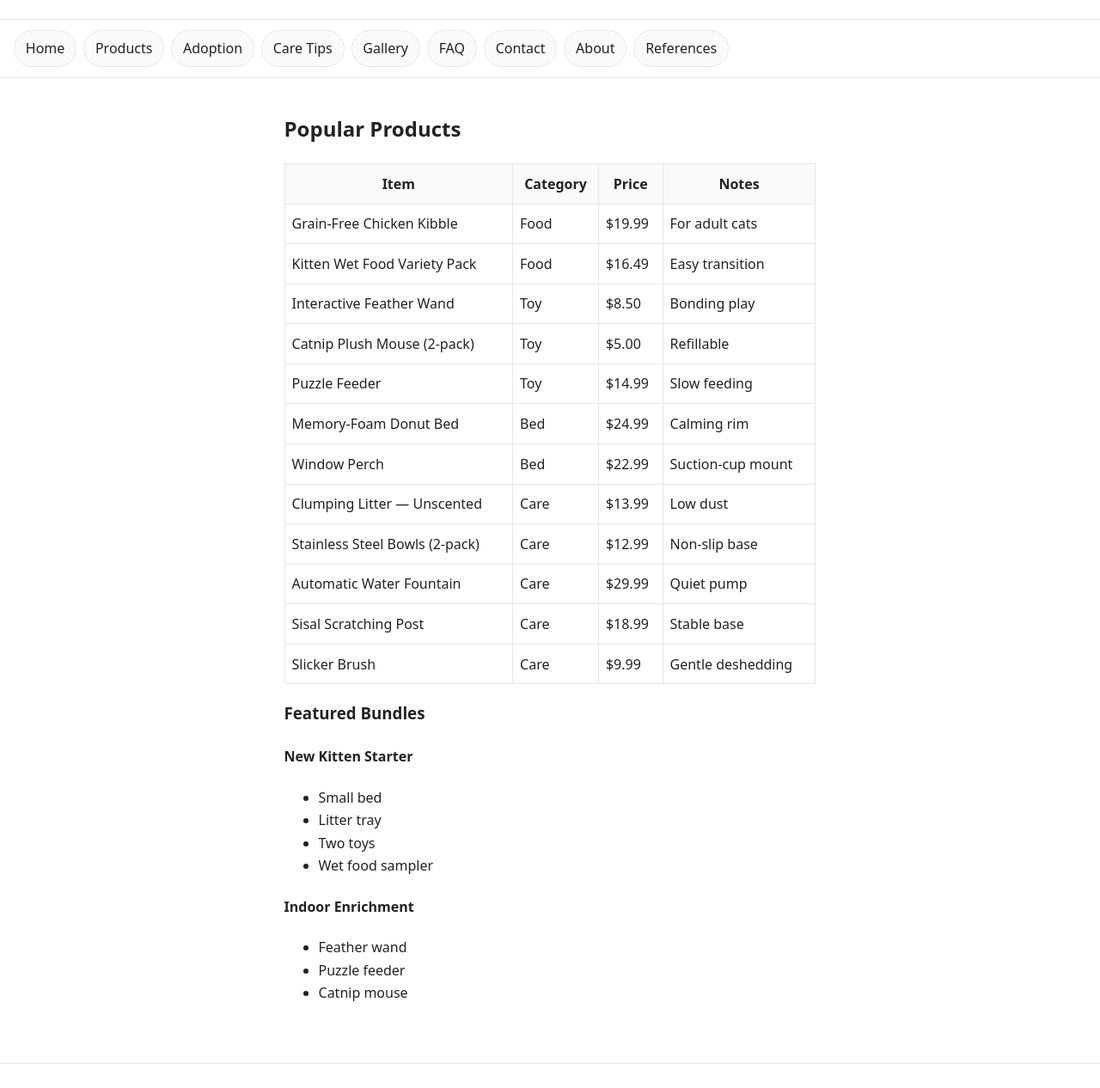
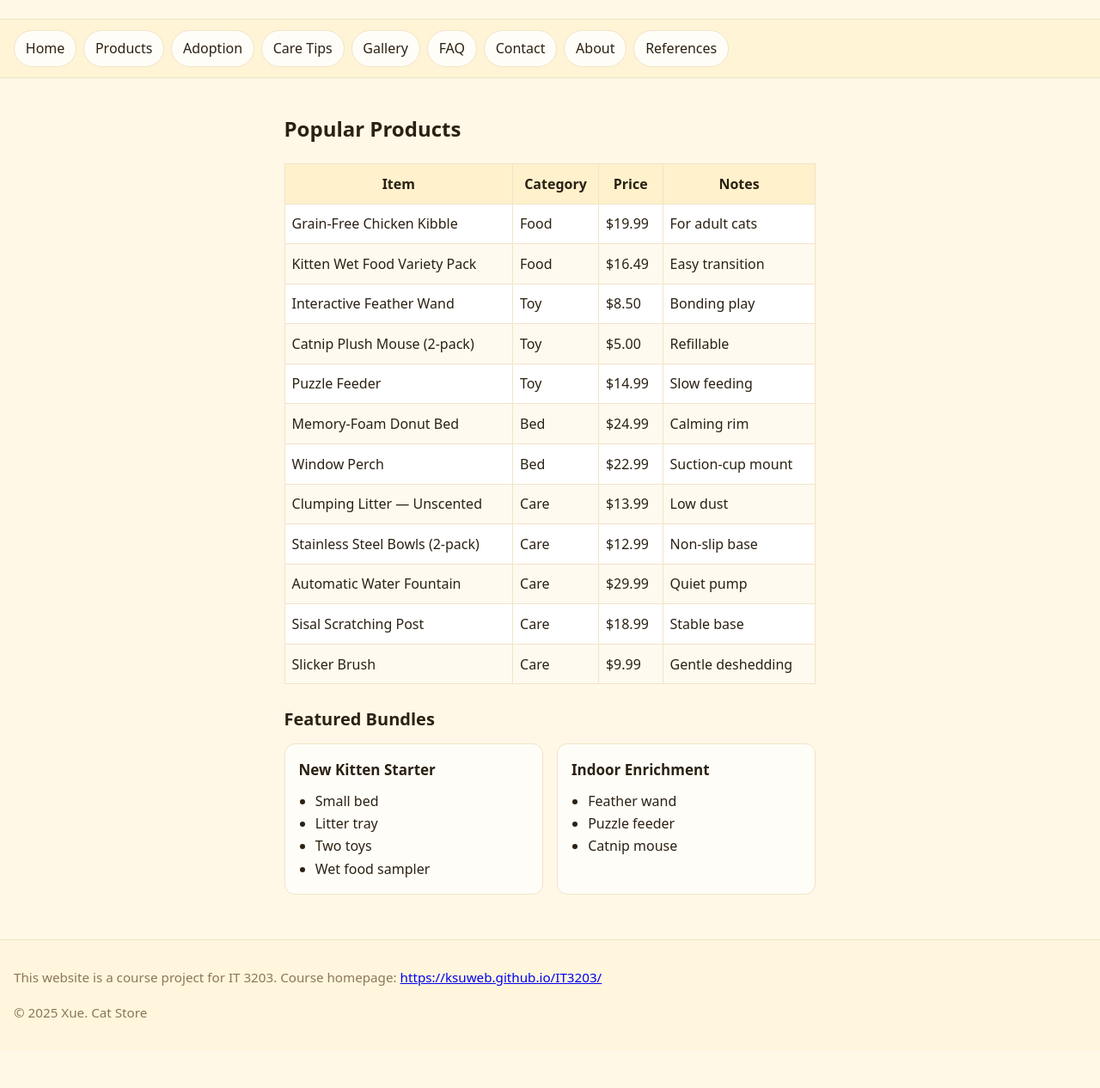
Before and after one commit to jiayihuanggu-max/cat-store-site, a plain HTML site: page products.html in a window 1280 px wide. Shown: the part 95-1361 px from the top of the page at 86% size. After the commit the page ends 1317 px from the top, so only its background shows below. Drawn offline with Linux system fonts and the light colour scheme.

Commit message:
Add files via upload

```diff
--- a/styles.css
+++ b/styles.css
@@ -1,6 +1,14 @@
 
 :root{
-  --fg:#222; --bg:#fff; --muted:#6b7280; --border:#e5e7eb; --accent:#0ea5e9; --accent-2:#f59e0b;
+
+  --fg:#2b2113;
+  --bg:#fff8e6;
+  --muted:#8a775a;
+  --border:#f1e4c7;
+  --card:#fffdf7;
+  --accent:#d97706;
+  --accent-2:#b45309;
+  --pill:#fff1cc;
 }
 
 *{ box-sizing:border-box; }
@@ -8,18 +16,23 @@ body{
   margin:0; font-family: system-ui, -apple-system, Segoe UI, Roboto, Arial, sans-serif;
   color:var(--fg); background:var(--bg); line-height:1.65;
 }
+
 .header{ padding:2rem 1rem; border-bottom:1px solid var(--border); }
 .header h1{ margin:0; font-size:clamp(1.5rem, 2.5vw, 2.25rem); }
 
 /* Flex for navigation */
 .site-nav{
-  display:flex; flex-wrap:wrap; gap:.5rem; padding:.75rem 1rem; border-bottom:1px solid var(--border);
+  display:flex; flex-wrap:wrap; gap:.5rem; padding:.75rem 1rem;
+  border-bottom:1px solid var(--border);
+  background:#fff4d6;
 }
 .site-nav a{
-  padding:.45rem .8rem; border:1px solid var(--border); border-radius:999px; background:#fafafa;
-  text-decoration:none; color:inherit; transition: background .15s ease, transform .05s ease;
+  padding:.45rem .8rem; border:1px solid var(--border); border-radius:999px;
+  background:var(--card);
+  text-decoration:none; color:inherit;
+  transition: background .15s ease, border-color .15s ease, transform .05s ease;
 }
-.site-nav a:hover{ background:#f3f4f6; transform:translateY(-1px); }
+.site-nav a:hover{ background:#fff0d1; border-color:#f3d9a6; transform:translateY(-1px); }
 .site-nav a:focus{ outline:2px solid var(--accent); outline-offset:2px; }
 
 /* Grid layout for main content */
@@ -28,23 +41,33 @@ body{
 }
 main{ grid-column:2; padding:1.25rem; }
 
-.site-footer{ margin-top:2rem; padding:1rem; border-top:1px solid var(--border); font-size:.95rem; }
+.site-footer{
+  margin-top:2rem; padding:1rem; border-top:1px solid var(--border); font-size:.95rem;
+  color:var(--muted); background:#fff6dd;
+}
 
 /* Cards */
 .card{
-  border:1px solid var(--border); border-radius:12px; padding:1rem; margin-block:1rem; background:#fff;
+  border:1px solid var(--border); border-radius:12px; padding:1rem; margin-block:1rem;
+  background:var(--card);
 }
 
 /* Table */
-.table{ width:100%; border-collapse:collapse; }
+.table{ width:100%; border-collapse:collapse; background:#fff; }
 .table th,.table td{ padding:.6rem .5rem; border:1px solid var(--border); }
-.table thead th{ background:#f9fafb; }
+.table thead th{ background:var(--pill); }
+.table tbody tr:nth-child(even){ background:#fffaf0; }
 
 /* Buttons */
-.btn{ display:inline-block; padding:.6rem .9rem; border-radius:10px; background:var(--accent); color:#fff; text-decoration:none; border:1px solid transparent; }
-.btn:hover{ filter:brightness(.95); }
-.btn.outline{ background:#fff; color:var(--accent); border-color:var(--accent); }
-.btn.outline:hover{ background:#eff6ff; }
+.btn{
+  display:inline-block; padding:.6rem .9rem; border-radius:10px;
+  background:var(--accent); color:#fff; text-decoration:none; border:1px solid transparent;
+}
+.btn:hover{ background:var(--accent-2); }
+.btn.outline{
+  background:#fff; color:var(--accent); border-color:var(--accent);
+}
+.btn.outline:hover{ background:#fff1cc; }
 
 /* Grids */
 .card-grid{ display:grid; grid-template-columns: repeat(auto-fit, minmax(220px, 1fr)); gap:1rem; }
@@ -60,3 +83,23 @@ img{ max-width:100%; height:auto; display:block; border:1px solid var(--border);
 
 /* ID selector example */
 #top{ scroll-behavior:smooth; }
+
+/* Keep the Price column on a single line*/
+.table td:nth-child(4){ white-space:nowrap; }
+
+/* Featured Bundles - two-column cards */
+.bundles{ margin-top:24px; }
+.bundles h3{ margin:0 0 12px; font-size:1.25rem; }
+.bundle-grid{
+  display:grid;
+  grid-template-columns: repeat(auto-fit, minmax(260px, 1fr));
+  gap:16px;
+}
+.bundle-card{
+  border:1px solid var(--border);
+  border-radius:12px;
+  padding:16px;
+  background:var(--card);
+}
+.bundle-card h4{ margin:0 0 8px; font-size:1.0625rem; }
+.bundle-card ul{ margin:0; padding-left:1.2rem; }
```
